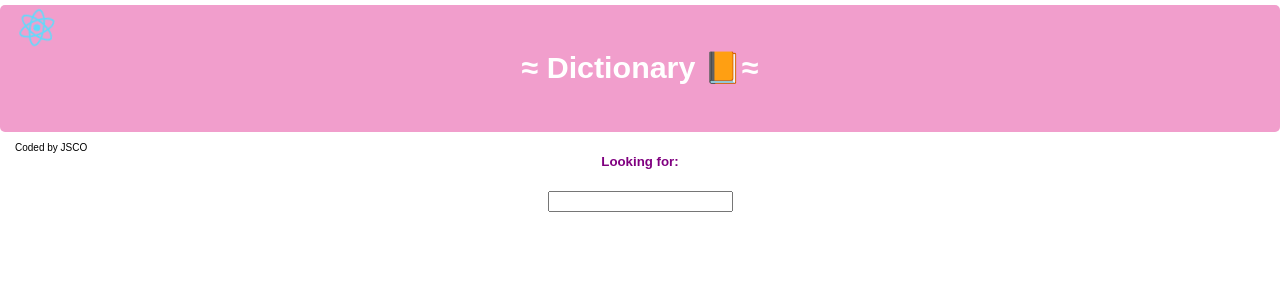
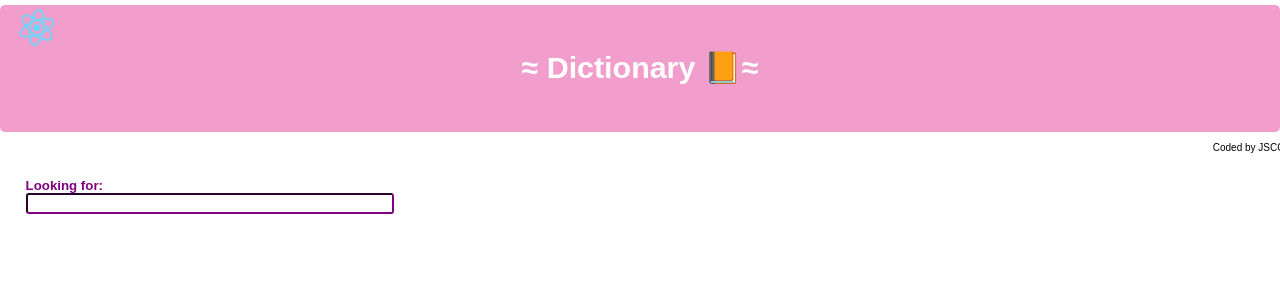
Before and after one commit to jstepcom/dictionaryreact, a React (Create React App) app: page / in a window 1280 px wide. Shown: the top 300 px of the page. Built offline with nearby package versions, Linux system fonts and the light colour scheme; the HTML template or start-up script is replaced by a standard one.

Commit message:
stylishing

```diff
--- a/src/App.css
+++ b/src/App.css
@@ -1,5 +1,5 @@
 .App {
-  text-align: center;
+  text-align:start;
   min-width: min-content;
 }
 
@@ -32,12 +32,13 @@
   color: white;
 }
 
-footer{
-  margin: 10px;
+.App-footer{
+  margin-top: 10px;
+  margin-bottom: 2%;
   font-size: x-small;
-  text-align: left;
+  text-align: right;
   font-family: fantasy;
-  position: absolute;
+  position: relative;
   left: 5px;
 }
 
--- a/src/App.js
+++ b/src/App.js
@@ -7,14 +7,13 @@ export default function App() {
     <div className="App">
       <div className="container">
         <header className="App-header">
-         <h3>≈ Dictionary 📙≈</h3>
-          <img src={logo} className="App-logo img-fluid" alt="logo" />
+        <img src={logo} className="App-logo img-fluid" alt="logo" />
+        <h3>≈ Dictionary 📙≈</h3>
         </header>
-        <footer> Coded by JSCO  </footer>
+        <footer className="App-footer"> Coded by JSCO  </footer>
         <main>
           <Dictionary />
         </main>
-
       </div>
     </div>
   );
--- a/src/Dictionary.css
+++ b/src/Dictionary.css
@@ -1,6 +1,19 @@
 .Dictionary{
+  display: block;
+  align-items: baseline;
   font-family: Arial, Helvetica, sans-serif;
   position: relative;
-  margin: 10px;
+  margin: 2%;
   color: purple;
 }
+
+.D-search{
+  border-color: purple;
+  border-radius: 3px;
+  text-align: center;
+  width: 30%;
+}
+
+h5{
+  margin: 0 auto;
+}
```
